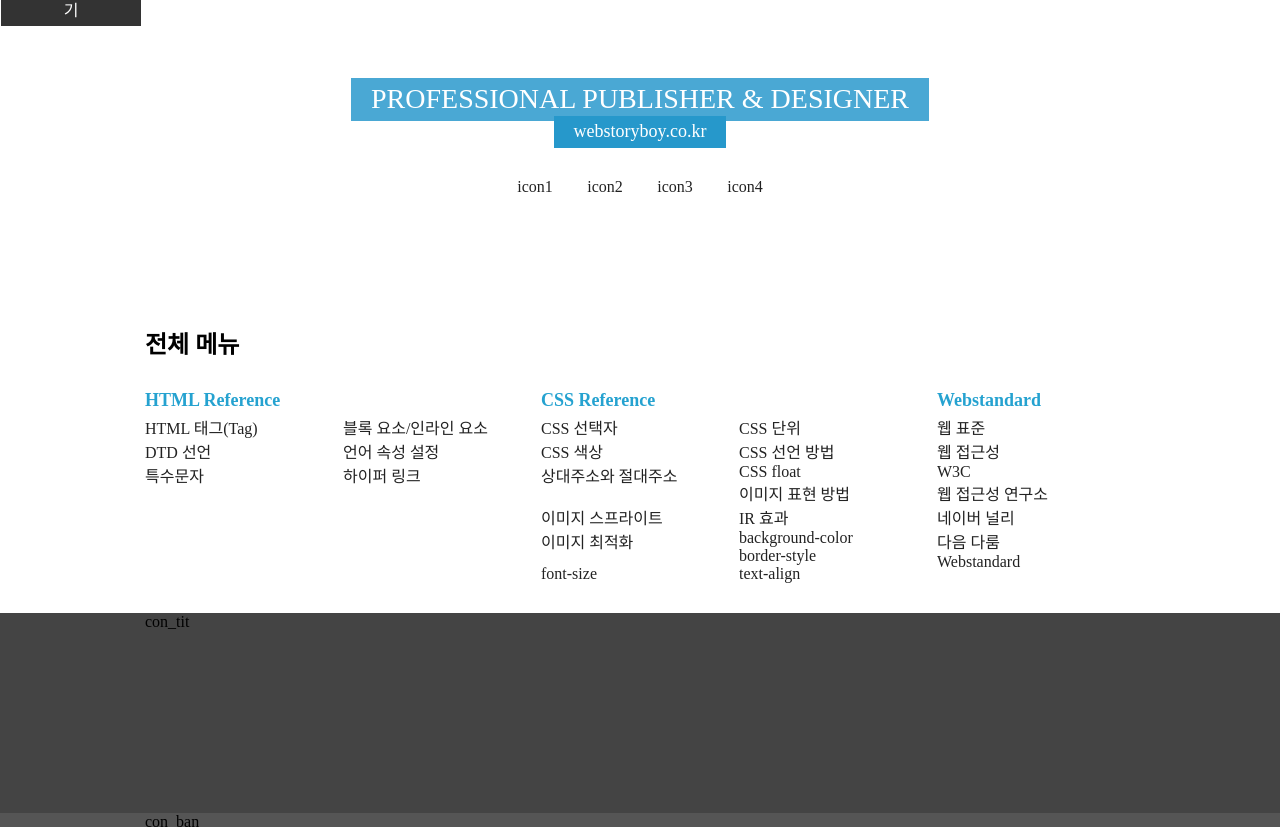
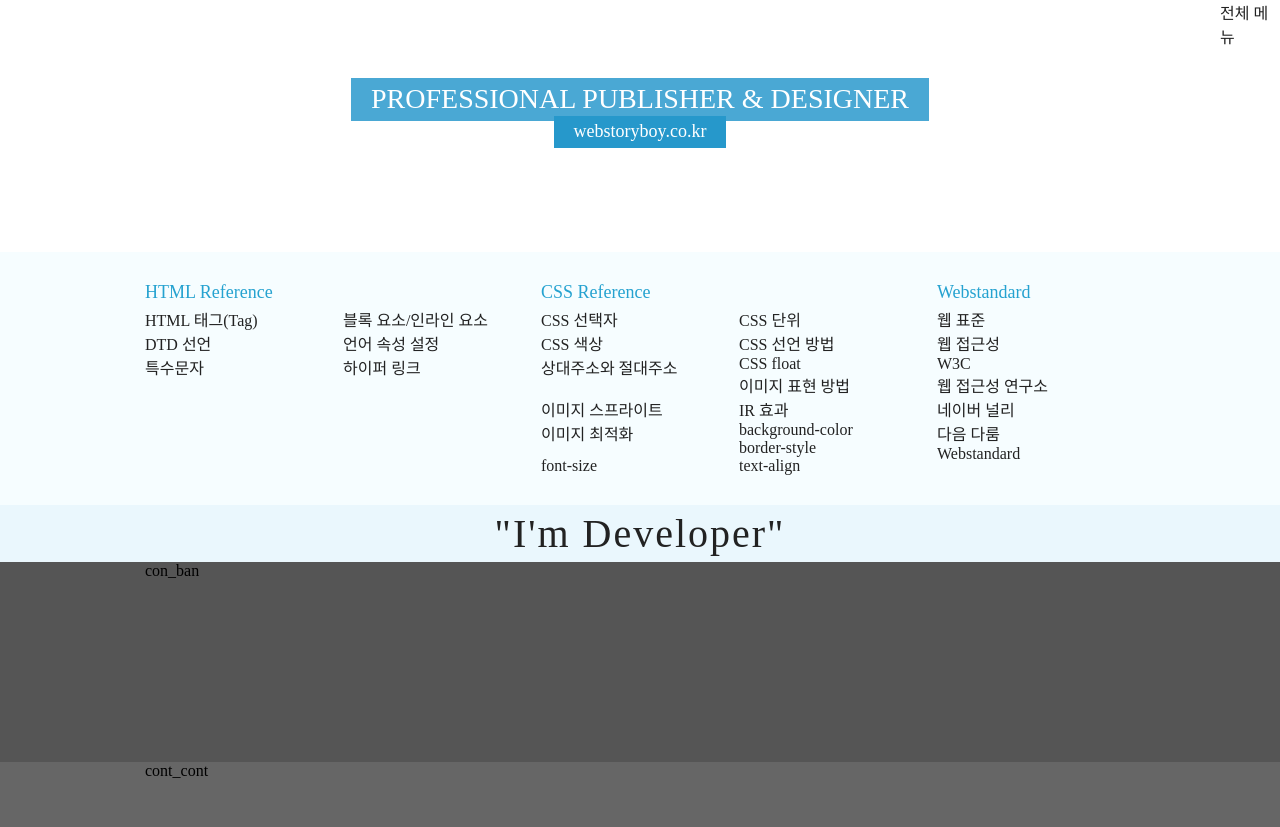
Before and after one commit to Hong-Seon/VanilaJS-Projects, a plain HTML site: page CreateWeb/index.html in a window 1280 px wide. Shown: the top 827 px of the page. Drawn offline with Linux system fonts and the light colour scheme.

Commit message:
UPDATE - content title

```diff
--- a/CreateWeb/css/reset.css
+++ b/CreateWeb/css/reset.css
@@ -10,6 +10,13 @@
      color: #390;
  }
 
- /* 블릿 스타일 */
+ /* 블릿기호 스타일 */
+ dl, ul, li, ol, menu { list-style: none ;}
 
- dl, ul, li, ol, menu { list-style: none ;}
+/* 제목 태그 초기화 */
+h1, h2, h3, h4, h5, h6 { font-size:  13px; color: #222; font-weight: normal;}
+
+/* IR 효과 */
+.ir_pm {display: block; overflow: hidden; font-size: 0; line-height: 0; text-indent: -9999px;} /* 의미있는 이미지의 대체 텍스트를 제공하는 경우 */
+.ir_wa {display: block; overflow: hidden; position: relative; z-index: -1; width: 100%; height: 100%;} /* 의미있는 이미지의 대체 텍스트로 이미지가 없어도 대체 텍스트를 보여주고자 할 때 */
+.ir_su {overflow: hidden; position: absolute; width: 0; height: 0; line-height: 0; text-indent: -9999px;} /* 대체 텍스트가 아닌 접근성을 위한 숨김 텍스트를 제공할 때 */
--- a/CreateWeb/css/style.css
+++ b/CreateWeb/css/style.css
@@ -2,19 +2,19 @@
 
 /* 스킵 내비게이션  */
 #skip {position: relative;}
-#skip a {position: absolute; left: 0px; top: -35px; border: 1px solid #fff; color: #fff; background: #333; line-height: 30px; width: 140px; text-align: center;}
+#skip a {position: absolute; left: 0px; top: -35px; border: 1px solid #fff; color: #fff; background: #333; line-height: 30px; width: 200    px; text-align: center;}
 #skip a:active,
 #skip a:focus {top: 0;}
 
 /* 레이아웃 */
 #wrap {}
-#header {height: 325px; background: url(../img/header_bg.jpg)center top repeat-x;}
+/* #header {height: 325px; background: url(../img/header_bg.jpg)center top repeat-x;} */
 #contents {}
 #footer {height: 200px; background: #333;}
 
 /* 컨텐츠 레이아웃 */
-#cont_nav {}
-#cont_tit {width: 100%; height: 200px; background: #444;}
+#cont_nav { background: #f6fdff;}
+#cont_tit { background: #Eaf7fd;}
 #cont_ban {width: 100%; height: 200px; background: #555;}
 #cont_cont {width: 100%; height: 200px; background: #666;}
 
@@ -56,3 +56,9 @@
 .nav > div ol li {float: left; width: 50%;}
 .nav > div.last ol li {width: 100%;}
 .nav > div ol li a:hover {text-decoration: underline;}
+
+
+/* 타이틀 */
+.tit {}
+.tit h2 { font-size: 40px;  text-align: center; padding: 5px 0; letter-spacing: 2px;}
+.tit .btn { position: absolute; top:0; right:0; width:60px; height: 60px;  }
--- a/CreateWeb/index.html
+++ b/CreateWeb/index.html
@@ -24,9 +24,9 @@
             <div class="container">
                 <div class="header">
                     <div class="header-menu">
-                        <a href="https://wiss.tistory.com">Desinger</a>
-                        <a href="https://webstoryboy">Publisher</a>
-                        <a href="https://www.youtube.com/channel/UCsvQSv7EeCMHyYb9ENKAJZw">Youtube</a>
+                        <a href="">Desinger</a>
+                        <a href="">Publisher</a>
+                        <a href="">Developer</a>
                     </div>
                     <!-- //헤더 메뉴 -->
                     <div class="header-tit">
@@ -75,7 +75,7 @@
                             <h3>CSS  Reference</h3>
                             <ol>
                                 <li><a href="#">CSS 선택자</a></li>
-                                <li><a href="#">CSS 단위</a></li>
+                                <li><a href="">CSS 단위</a></li>
                                 <li><a href="#">CSS 색상</a></li>
                                 <li><a href="#">CSS 선언 방법</a></li>
                                 <li><a href="#">상대주소와 절대주소</a></li>
@@ -108,7 +108,13 @@
             <!-- //cont_nav -->
 
             <div id="cont_tit">
-                <div class="container">con_tit</div>
+                <div class="container">
+                    <div class="tit">
+                        <h2>"I'm Developer"</h2>
+                        <a href="#" class="btn"><span>전체 메뉴</span></a>
+                    </div>
+
+                </div>
             </div>
             <!-- //con_tit -->
             <div id="cont_ban">
```
